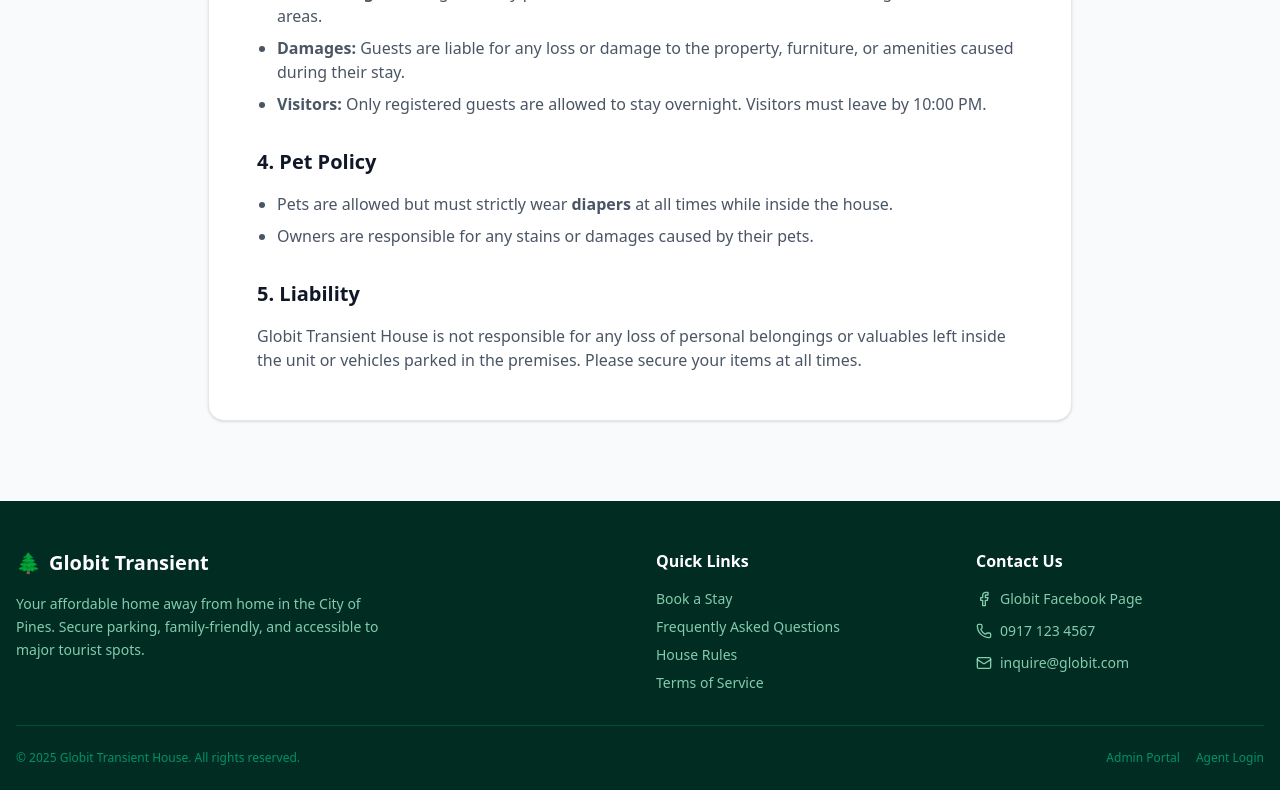
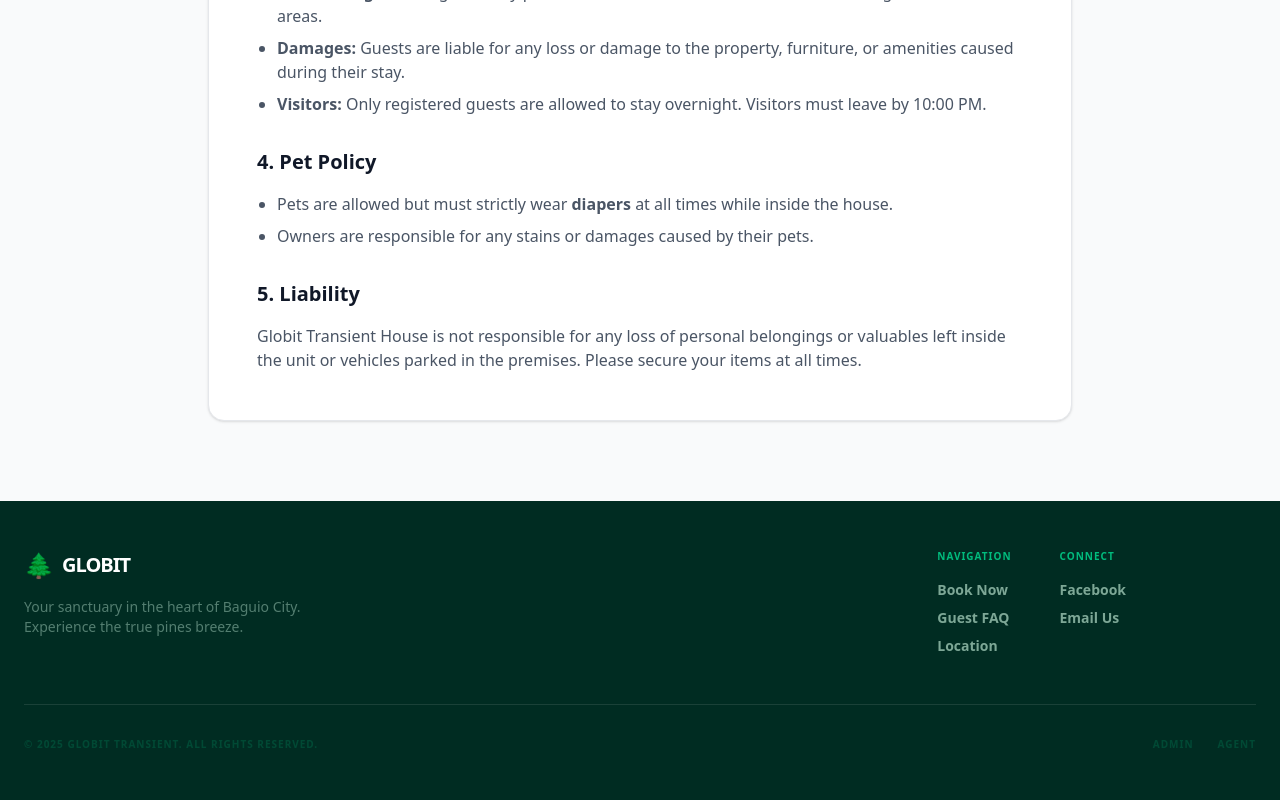
Before and after one commit to hyowonbernabe/GlobitTransient, a Next.js app: page /terms in a window 1280 px wide. Shown: the part 906-1706 px from the top of the page. Built offline with nearby package versions, Linux system fonts and the light colour scheme.

Commit message:
implement new contact and footer

```diff
--- a/app/page.tsx
+++ b/app/page.tsx
@@ -27,10 +27,10 @@ export default async function Home() {
     const units = await getFeaturedUnits()
 
     return (
-    <div className="min-h-screen bg-white font-sans text-gray-900 flex flex-col">
+        <div className="min-h-screen bg-white font-sans text-gray-900 flex flex-col selection:bg-emerald-100 selection:text-emerald-900">
             <Navbar />
 
-      <main className="flex-1">
+            <main className="flex-1 bg-white">
                 <Hero />
                 <FeaturedUnits units={units} />
                 <LocationMap />
--- a/components/landing/ContactSection.tsx
+++ b/components/landing/ContactSection.tsx
@@ -1,65 +1,140 @@
-import { Facebook, Phone } from 'lucide-react'
+'use client'
+
+import { motion } from 'framer-motion'
+import { Facebook, Phone, Mail, Clock } from 'lucide-react'
+import { cn } from '@/lib/utils'
 
 export function ContactSection() {
     return (
-    <section id="contact" className="py-20 bg-gray-50">
-      <div className="container mx-auto px-4">
-        <div className="bg-white rounded-3xl shadow-xl overflow-hidden border border-gray-100">
-          <div className="grid grid-cols-1 md:grid-cols-2">
-
-            {/* Image Side */}
-            <div className="relative bg-emerald-800 min-h-[300px] flex items-end justify-center overflow-hidden">
-               <div className="absolute inset-0 bg-[url('/assets/images/baguio-city-landscape-view.jpg')] bg-cover bg-center opacity-20 mix-blend-overlay" />
-               <img
-                 src="/assets/images/baguio-city-landscape-view.jpg"
-                 alt="Owner of Globit Transient"
-                 className="relative z-10 w-64 md:w-80 object-contain translate-y-4 hover:scale-105 transition-transform duration-500"
-               />
+        <section id="contact" className="py-24 bg-white relative overflow-hidden">
+            {/* Background Decorative Element */}
+            <div className="absolute top-1/2 left-1/2 -translate-x-1/2 -translate-y-1/2 w-full h-full max-w-7xl px-6 pointer-events-none opacity-50">
+                <div className="absolute top-0 right-0 w-96 h-96 bg-emerald-50 rounded-full blur-[120px]" />
+                <div className="absolute bottom-0 left-0 w-96 h-96 bg-emerald-50 rounded-full blur-[120px]" />
             </div>
 
-            {/* Info Side */}
-            <div className="p-8 md:p-12 flex flex-col justify-center space-y-6">
-              <div className="space-y-2">
-                <h2 className="text-3xl font-bold text-gray-900">
-                  Questions? Chat with us!
-                </h2>
-                <p className="text-gray-600">
-                  We are responsive from 8:00 AM to 10:00 PM. Feel free to ask about availability, special requests, or directions.
-                </p>
+            <div className="container mx-auto px-6 relative z-10">
+                <div className="grid grid-cols-1 lg:grid-cols-2 gap-16 items-center">
+
+                    {/* Content Column */}
+                    <div className="space-y-10">
+                        <div className="space-y-4">
+                            <motion.div
+                                initial={{ opacity: 0, x: -20 }}
+                                whileInView={{ opacity: 1, x: 0 }}
+                                className="inline-flex items-center gap-2 px-3 py-1 bg-emerald-100 text-emerald-700 rounded-full text-xs font-black uppercase tracking-[0.2em]"
+                            >
+                                <div className="w-2 h-2 rounded-full bg-emerald-500 animate-pulse" />
+                                Baguio Connect
+                            </motion.div>
+                            <motion.h2
+                                initial={{ opacity: 0, y: 20 }}
+                                whileInView={{ opacity: 1, y: 0 }}
+                                className="text-4xl md:text-5xl lg:text-6xl font-black text-emerald-950 tracking-tighter leading-[0.9]"
+                            >
+                                Let&apos;s Plan Your <br />
+                                <span className="text-emerald-500">Cordillera Escape</span>
+                            </motion.h2>
+                            <motion.p
+                                initial={{ opacity: 0, y: 20 }}
+                                whileInView={{ opacity: 1, y: 0 }}
+                                transition={{ delay: 0.1 }}
+                                className="text-gray-500 font-medium text-lg max-w-lg leading-relaxed"
+                            >
+                                Got questions about the weather, directions, or which unit fits your group best? Our team is ready to help you settle into the City of Pines.
+                            </motion.p>
                         </div>
 
-              <div className="space-y-4">
-                <a
-                  href="https://facebook.com"
-                  target="_blank"
-                  rel="noopener noreferrer"
-                  className="block group"
-                >
-                  <div className="flex items-center gap-4 p-4 rounded-xl border border-gray-200 group-hover:border-blue-500 group-hover:bg-blue-50 transition-all cursor-pointer">
-                    <div className="p-3 bg-blue-100 text-blue-600 rounded-full group-hover:bg-blue-600 group-hover:text-white transition-colors">
-                      <Facebook className="w-6 h-6" />
+                        <div className="grid grid-cols-1 md:grid-cols-2 gap-4">
+                            <ContactCard
+                                icon={<Facebook className="w-5 h-5" />}
+                                title="Facebook Messenger"
+                                value="@globit.transient"
+                                href="https://facebook.com/globit.transient"
+                                color="bg-blue-500"
+                            />
+                            <ContactCard
+                                icon={<Phone className="w-5 h-5" />}
+                                title="Direct Line"
+                                value="0917 123 4567"
+                                href="tel:+639171234567"
+                                color="bg-emerald-600"
+                            />
+                            <ContactCard
+                                icon={<Mail className="w-5 h-5" />}
+                                title="Email Support"
+                                value="inquire@globit.com"
+                                href="mailto:inquire@globit.com"
+                                color="bg-amber-500"
+                            />
+                            <div className="p-6 rounded-[2rem] border border-emerald-900/5 bg-emerald-50/30 flex items-center gap-4">
+                                <div className="w-10 h-10 rounded-full bg-white flex items-center justify-center text-emerald-600 shadow-sm shrink-0">
+                                    <Clock className="w-5 h-5" />
                                 </div>
                                 <div>
-                      <h4 className="font-bold text-gray-900 group-hover:text-blue-700">Message us on Facebook</h4>
-                      <p className="text-xs text-gray-500">Fastest response time</p>
-                    </div>
-                  </div>
-                </a>
-
-                <div className="flex items-center gap-4 p-4 rounded-xl border border-gray-200">
-                   <div className="p-3 bg-emerald-100 text-emerald-600 rounded-full">
-                      <Phone className="w-6 h-6" />
-                   </div>
-                   <div>
-                      <h4 className="font-bold text-gray-900">Call / Text</h4>
-                      <p className="text-sm font-mono text-gray-600 select-all">0917 123 4567</p>
+                                    <h4 className="text-[10px] font-black uppercase tracking-widest text-emerald-900/40 mb-0.5">Response Time</h4>
+                                    <p className="text-emerald-950 font-black">Within 30 mins</p>
                                 </div>
                             </div>
                         </div>
                     </div>
+
+                    {/* Visual Column */}
+                    <motion.div
+                        initial={{ opacity: 0, scale: 0.9 }}
+                        whileInView={{ opacity: 1, scale: 1 }}
+                        className="relative"
+                    >
+                        <div className="relative z-10 rounded-[3rem] overflow-hidden shadow-2xl shadow-emerald-900/20 aspect-video md:aspect-square group">
+                            <div className="absolute inset-0 bg-emerald-950/20 group-hover:bg-transparent transition-colors duration-700" />
+                            <img
+                                src="/assets/images/baguio-city-landscape-view.jpg"
+                                alt="Baguio City Landscape"
+                                className="w-full h-full object-cover transition-transform duration-[2s] group-hover:scale-110"
+                            />
+
+                            {/* Overlaid Profile Card */}
+                            <div className="absolute bottom-8 left-8 right-8 p-6 rounded-[2rem] bg-white/10 backdrop-blur-xl border border-white/20 text-white flex items-center gap-6">
+                                <div className="w-20 h-20 rounded-2xl bg-emerald-500 p-1 shrink-0 overflow-hidden border-2 border-white/20">
+                                    <img src="/assets/images/placeholder.png" alt="Host Profile" className="w-full h-full object-cover rounded-xl" />
                                 </div>
+                                <div className="space-y-1">
+                                    <p className="text-xs font-black uppercase tracking-widest text-emerald-300">Your Local Host</p>
+                                    <h3 className="text-xl font-black tracking-tight">Cathy G.</h3>
+                                    <p className="text-sm font-medium text-emerald-50/60 leading-tight">Ready to welcome you with a warm Baguio smile.</p>
+                                </div>
+                            </div>
+                        </div>
+
+                        {/* Floating Elements */}
+                        <div className="absolute -top-12 -right-12 w-48 h-48 bg-amber-100 rounded-full blur-[80px] -z-10" />
+                        <div className="absolute -bottom-12 -left-12 w-48 h-48 bg-emerald-100 rounded-full blur-[80px] -z-10" />
+                    </motion.div>
+
                 </div>
             </div>
         </section>
     )
 }
+
+function ContactCard({ icon, title, value, href, color }: { icon: any, title: string, value: string, href: string, color: string }) {
+    return (
+        <motion.a
+            href={href}
+            target="_blank"
+            whileHover={{ y: -5 }}
+            className="p-6 rounded-[2rem] border border-emerald-900/5 bg-white shadow-sm hover:shadow-xl hover:shadow-emerald-900/5 transition-all flex items-center gap-4 group"
+        >
+            <div className={cn(
+                "w-12 h-12 rounded-2xl flex items-center justify-center text-white shrink-0 group-hover:scale-110 transition-transform shadow-lg",
+                color
+            )}>
+                {icon}
+            </div>
+            <div>
+                <h4 className="text-[10px] font-black uppercase tracking-widest text-emerald-900/40 mb-0.5">{title}</h4>
+                <p className="text-emerald-950 font-black tracking-tight">{value}</p>
+            </div>
+        </motion.a>
+    )
+}
--- a/components/layout/Footer.tsx
+++ b/components/layout/Footer.tsx
@@ -1,65 +1,48 @@
+'use client'
+
 import Link from 'next/link'
 import { Facebook, Mail, Phone } from 'lucide-react'
 
 export function Footer() {
     return (
-    <footer className="bg-emerald-950 text-emerald-50 pt-12 pb-6">
-      <div className="container mx-auto px-4">
-        <div className="grid grid-cols-1 md:grid-cols-4 gap-8 mb-8">
+        <footer className="bg-emerald-950 text-white py-12">
+            <div className="container mx-auto px-6">
+                <div className="flex flex-col md:flex-row justify-between items-start gap-8 border-b border-white/10 pb-12">
 
-          {/* Brand */}
-          <div className="col-span-1 md:col-span-2">
-            <h3 className="text-xl font-bold text-white mb-4 flex items-center gap-2">
-              <span>🌲</span> Globit Transient
-            </h3>
-            <p className="text-emerald-200/80 text-sm leading-relaxed max-w-sm">
-              Your affordable home away from home in the City of Pines.
-              Secure parking, family-friendly, and accessible to major tourist spots.
+                    <div className="space-y-4">
+                        <Link href="/" className="flex items-center gap-2">
+                            <span className="text-2xl">🌲</span>
+                            <span className="font-black text-xl tracking-tighter uppercase">Globit</span>
+                        </Link>
+                        <p className="text-emerald-100/40 text-sm max-w-xs font-medium">
+                            Your sanctuary in the heart of Baguio City. Experience the true pines breeze.
                         </p>
                     </div>
 
-          {/* Quick Links */}
-          <div>
-            <h4 className="font-bold text-white mb-4">Quick Links</h4>
-            <ul className="space-y-2 text-sm text-emerald-200/80">
-              <li><Link href="/book" className="hover:text-white transition-colors">Book a Stay</Link></li>
-              <li><Link href="/faq" className="hover:text-white transition-colors">Frequently Asked Questions</Link></li>
-              <li><Link href="/terms" className="hover:text-white transition-colors">House Rules</Link></li>
-              <li><Link href="/terms" className="hover:text-white transition-colors">Terms of Service</Link></li>
+                    <div className="grid grid-cols-2 md:grid-cols-3 gap-12">
+                        <div className="space-y-4">
+                            <h4 className="text-[10px] font-black uppercase tracking-widest text-emerald-500">Navigation</h4>
+                            <ul className="space-y-2 text-sm font-bold text-emerald-100/60">
+                                <li><Link href="/book" className="hover:text-white transition-colors">Book Now</Link></li>
+                                <li><Link href="/#faq" className="hover:text-white transition-colors">Guest FAQ</Link></li>
+                                <li><Link href="/#location" className="hover:text-white transition-colors">Location</Link></li>
                             </ul>
                         </div>
-
-          {/* Contact */}
-          <div>
-            <h4 className="font-bold text-white mb-4">Contact Us</h4>
-            <ul className="space-y-3 text-sm text-emerald-200/80">
-              <li className="flex items-center gap-2">
-                <Facebook className="w-4 h-4" />
-                <a href="#" target="_blank" className="hover:text-white">Globit Facebook Page</a>
-              </li>
-              <li className="flex items-center gap-2">
-                <Phone className="w-4 h-4" />
-                <span>0917 123 4567</span>
-              </li>
-              <li className="flex items-center gap-2">
-                <Mail className="w-4 h-4" />
-                <span>inquire@globit.com</span>
-              </li>
+                        <div className="space-y-4">
+                            <h4 className="text-[10px] font-black uppercase tracking-widest text-emerald-500">Connect</h4>
+                            <ul className="space-y-2 text-sm font-bold text-emerald-100/60">
+                                <li><a href="#" className="hover:text-white transition-colors">Facebook</a></li>
+                                <li><a href="mailto:contact@globit.com" className="hover:text-white transition-colors">Email Us</a></li>
                             </ul>
                         </div>
                     </div>
+                </div>
 
-        <div className="border-t border-emerald-900 pt-6 flex flex-col md:flex-row items-center justify-between gap-4 text-xs text-emerald-400/60">
-          <p>&copy; {new Date().getFullYear()} Globit Transient House. All rights reserved.</p>
-
-          <div className="flex gap-4">
-             {/* Admin Login Placement */}
-             <Link href="/admin/login" className="hover:text-emerald-200 transition-colors">
-               Admin Portal
-             </Link>
-             <Link href="/portal/login" className="hover:text-emerald-200 transition-colors">
-               Agent Login
-             </Link>
+                <div className="pt-8 flex flex-col md:flex-row justify-between items-center gap-4 text-[10px] font-black uppercase tracking-widest text-emerald-500/20">
+                    <p>&copy; {new Date().getFullYear()} Globit Transient. All rights reserved.</p>
+                    <div className="flex gap-6">
+                        <Link href="/admin/login" className="hover:text-emerald-500/60 transition-colors">Admin</Link>
+                        <Link href="/portal/login" className="hover:text-emerald-500/60 transition-colors">Agent</Link>
                     </div>
                 </div>
             </div>
--- a/components/layout/Navbar.tsx
+++ b/components/layout/Navbar.tsx
@@ -3,7 +3,7 @@
 import { useState, useEffect } from 'react'
 import Link from 'next/link'
 import { usePathname } from 'next/navigation'
-import { Menu, X, Search, CalendarDays, Home, HelpCircle, MapPin, Facebook, Mail, Phone } from 'lucide-react'
+import { Menu, X, Search, CalendarDays, Home, HelpCircle, MapPin, MessageCircle, Facebook, Mail, Phone } from 'lucide-react'
 import { motion, AnimatePresence } from 'framer-motion'
 import { Button } from '@/components/ui/button'
 import { cn } from '@/lib/utils'
@@ -74,6 +74,7 @@ export function Navbar() {
                 { href: '/', label: t('nav.home'), icon: Home },
                 { href: '/#location', label: t('nav.location'), icon: MapPin },
                 { href: '/#faq', label: t('nav.faq'), icon: HelpCircle },
+                { href: '/#contact', label: t('nav.contact') || 'Contact', icon: MessageCircle },
               ].map((link) => {
                 const isActive = pathname === link.href || (link.href === '/#location' && pathname === '/')
                 return (
@@ -203,6 +204,7 @@ export function Navbar() {
                 { href: '/track', label: t('nav.track'), icon: Search },
                 { href: '/#location', label: t('nav.location'), icon: MapPin },
                 { href: '/#faq', label: t('nav.faq'), icon: HelpCircle },
+                { href: '/#contact', label: t('nav.contact') || 'Contact', icon: MessageCircle },
               ].map((link, i) => (
                 <MotionLink
                   key={link.href}
```
Also changed, not shown: components/chat/ChatWidget.tsx (+8 -1 lines), components/landing/FAQSection.tsx (+7 -6 lines). Lines whose indentation alone changed are shown as unchanged.
